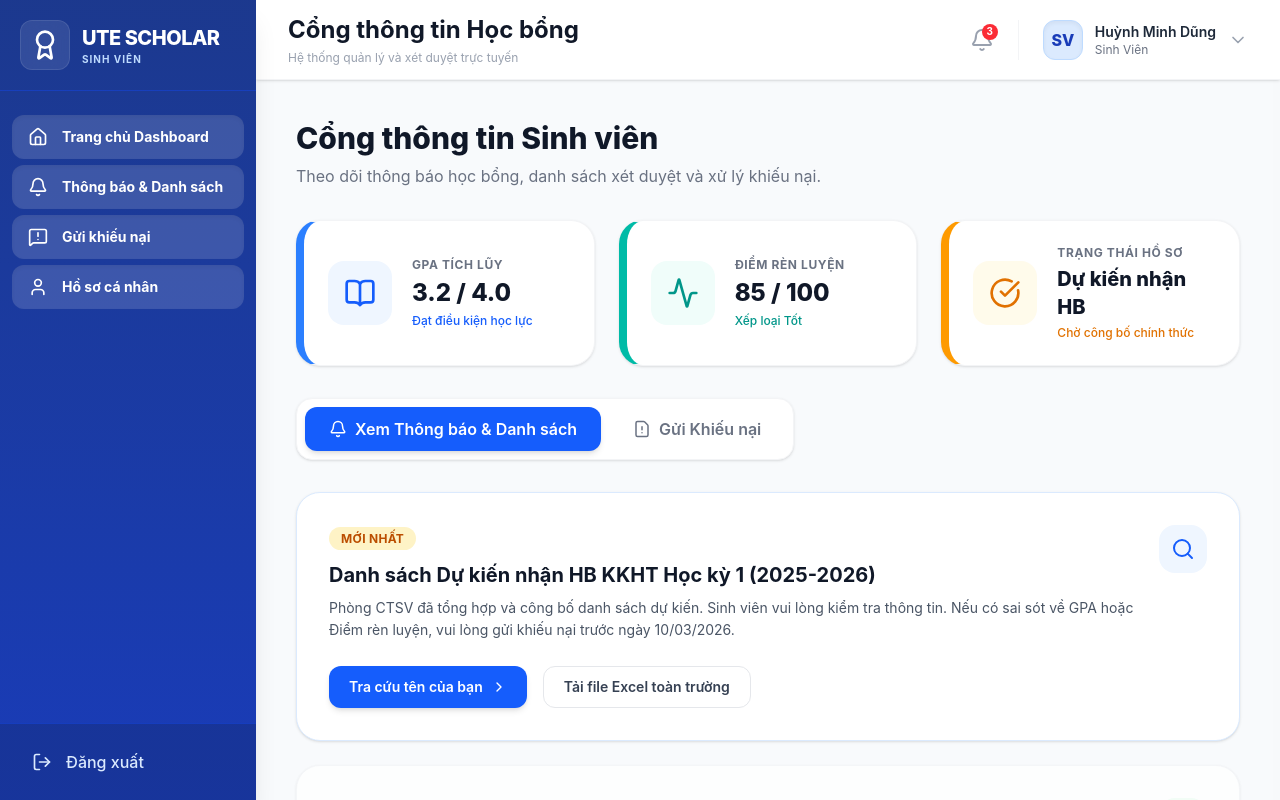
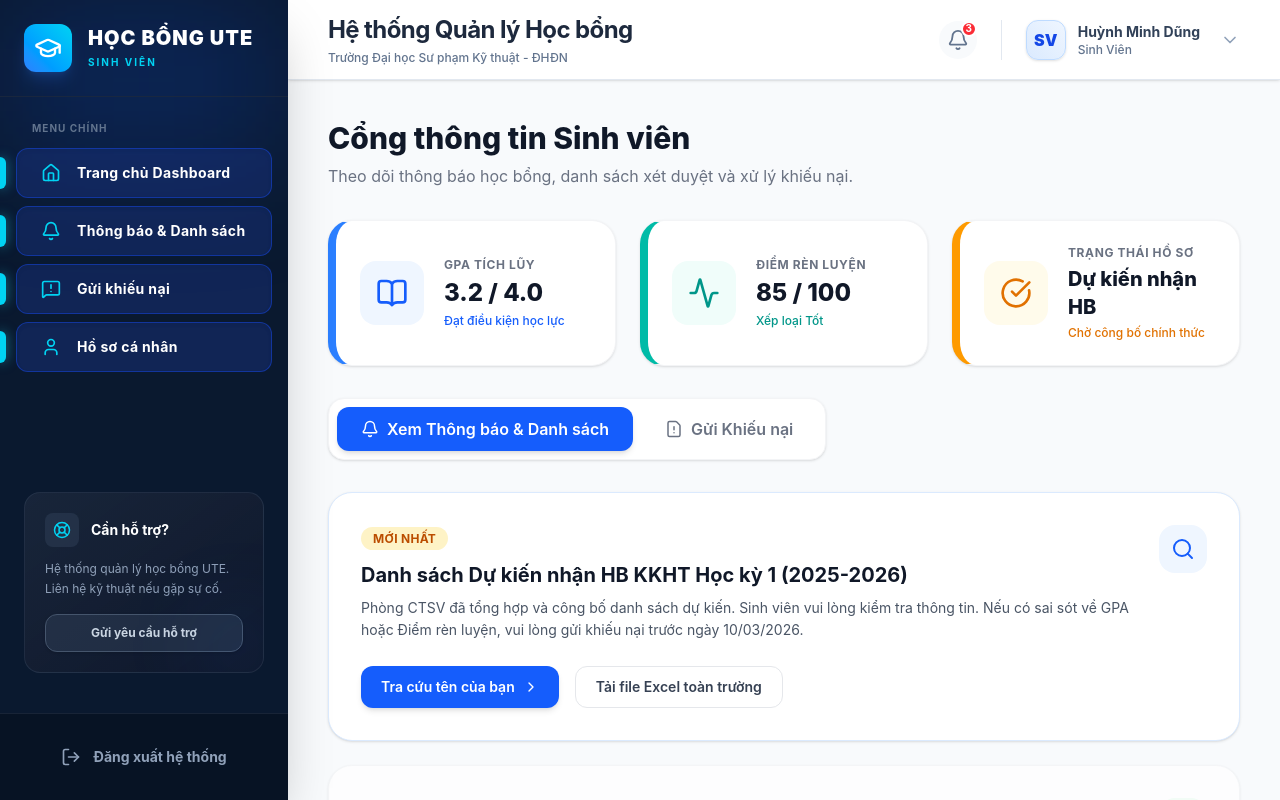
Before and after one commit to MinhDungg/225_DAPM_Nhom12, a React (Vite) app in the folder FE/: page /login in a window 1280 px wide. Both pictures are taken after typing "Sample", "Sample123" into the empty fields and a click on the button "Đăng nhập hệ thống". Built offline with nearby package versions, Linux system fonts and the light colour scheme.

Commit message:
chỉnh lại layout

```diff
--- a/FE/src/components/layout/Layout.jsx
+++ b/FE/src/components/layout/Layout.jsx
@@ -1,9 +1,10 @@
 import React from 'react';
 import { Link, Outlet, useNavigate, useLocation } from 'react-router-dom';
 import {
-    Home, FileText, Bell, User, LogOut, Award, ChevronDown,
+    Home, FileText, Bell, User, LogOut, ChevronDown,
     Database, Users, ShieldCheck, Landmark, FileCheck,
-    ClipboardList, CheckSquare, MessageSquareWarning
+    ClipboardList, CheckSquare, MessageSquareWarning,
+    GraduationCap, LifeBuoy
 } from 'lucide-react';
 
 const Layout = ({ role }) => {
@@ -20,7 +21,6 @@ const Layout = ({ role }) => {
     else if (location.pathname.includes('/tai-chinh')) activeRole = 'KHTC';
     else if (location.pathname.includes('/hieu-truong')) activeRole = 'HieuTruong';
 
-    // 1. TỪ ĐIỂN ĐỔI TÊN VAI TRÒ
     const roleDisplayNames = {
         'SinhVien': 'Sinh Viên',
         'CTSV': 'Phòng CTSV',
@@ -31,7 +31,6 @@ const Layout = ({ role }) => {
         'HieuTruong': 'Ban Giám Hiệu'
     };
 
-    // 2. CẤU HÌNH MENU RIÊNG CHO TỪNG TÁC NHÂN
     const menuConfig = {
         'SinhVien': [
             { path: '/sinh-vien', icon: Home, label: 'Trang chủ Dashboard' },
@@ -69,7 +68,6 @@ const Layout = ({ role }) => {
         ]
     };
 
-    // ĐÃ SỬA: Lấy danh sách menu theo activeRole
     const currentMenus = menuConfig[activeRole] || [];
 
     const handleLogout = () => {
@@ -78,86 +76,115 @@ const Layout = ({ role }) => {
 
     return (
         <div className="flex h-screen bg-slate-50 font-sans">
-            <aside className="w-64 bg-gradient-to-b from-blue-900 to-blue-800 text-white flex flex-col shadow-xl z-20">
-                <div className="p-5 border-b border-blue-700/50 flex items-center gap-3">
-                    <div className="bg-white/10 p-2 rounded-xl backdrop-blur-sm border border-white/10">
-                        <Award className="text-white w-8 h-8" />
+            {/* Tối ưu hóa Sidebar: Đổi màu nền sang Midnight Blue mượt mà hơn */}
+            <aside className="w-72 bg-[#0A192F] text-white flex flex-col shadow-2xl z-20 relative overflow-hidden">
+                {/* Hiệu ứng ánh sáng nền mờ */}
+                <div className="absolute top-0 left-0 w-full h-40 bg-blue-600/20 blur-3xl pointer-events-none"></div>
+
+                {/* Logo Area */}
+                <div className="p-6 border-b border-slate-800/80 flex items-center gap-4 relative z-10">
+                    <div className="bg-gradient-to-tr from-blue-500 to-cyan-400 p-2.5 rounded-xl shadow-lg shadow-blue-500/20">
+                        <GraduationCap className="text-white w-7 h-7" />
                     </div>
-                    <div>
-                        <h1 className="font-extrabold text-xl tracking-tight">UTE SCHOLAR</h1>
-                        {/* ĐÃ SỬA: Hiển thị tên Role cực xịn theo activeRole */}
-                        <p className="text-[10px] text-blue-200 uppercase tracking-widest font-bold">
+                    <div className="flex flex-col">
+                        <h1 className="font-black text-xl tracking-wider text-white leading-tight">HỌC BỔNG UTE</h1>
+                        <p className="text-[10px] text-cyan-400 uppercase tracking-[0.2em] font-bold mt-1">
                             {roleDisplayNames[activeRole] || activeRole}
                         </p>
                     </div>
                 </div>
 
-                <nav className="flex-1 py-6 overflow-y-auto custom-scrollbar">
-                    <ul className="space-y-1.5 px-3">
+                {/* Navigation Menus */}
+                <nav className="flex-1 py-6 overflow-y-auto custom-scrollbar relative z-10 flex flex-col">
+                    <p className="px-8 text-[10px] font-bold text-slate-500 uppercase tracking-widest mb-3">Menu Chính</p>
+                    <ul className="space-y-2">
                         {currentMenus.map((menu, index) => {
                             const Icon = menu.icon;
-                            // ĐÃ SỬA: Thêm logic kiểm tra xem Menu nào đang được chọn để làm sáng lên
                             const isActive = location.pathname.includes(menu.path);
 
                             return (
-                                <li key={index}>
+                                <li key={index} className="relative">
+                                    {/* Dấu gạch dọc phát sáng khi Active */}
+                                    {isActive && (
+                                        <div className="absolute left-0 top-1/2 -translate-y-1/2 w-1.5 h-8 bg-cyan-400 rounded-r-full shadow-[0_0_12px_rgba(34,211,238,0.6)]"></div>
+                                    )}
                                     <Link
                                         to={menu.path}
-                                        className={`flex items-center gap-3.5 px-4 py-3 rounded-xl transition-all duration-300 group ${isActive ? 'bg-white/15 text-white shadow-inner font-bold' : 'text-blue-100 hover:bg-white/10 hover:text-white font-medium'}`}
+                                        className={`flex items-center gap-4 px-6 py-3.5 mx-4 rounded-xl transition-all duration-300 group ${isActive
+                                                ? 'bg-blue-900/40 text-white font-bold border border-blue-700/50 shadow-inner'
+                                                : 'text-slate-400 hover:bg-slate-800/50 hover:text-white font-medium'
+                                            }`}
                                     >
-                                        <Icon size={20} className={`transition-transform ${isActive ? '' : 'group-hover:scale-110'}`} />
-                                        <span className="text-sm">{menu.label}</span>
+                                        <Icon size={20} className={`transition-transform duration-300 ${isActive ? 'text-cyan-400' : 'group-hover:scale-110 group-hover:text-cyan-300'}`} />
+                                        <span className="text-sm tracking-wide">{menu.label}</span>
                                     </Link>
                                 </li>
                             );
                         })}
                     </ul>
+
+                    {/* Thẻ Support lấp khoảng trống phía dưới (Rất tinh tế) */}
+                    <div className="mx-6 mt-auto mb-4 bg-gradient-to-br from-slate-800/80 to-slate-900 border border-slate-700/50 p-5 rounded-2xl relative overflow-hidden group">
+                        <div className="absolute -right-4 -bottom-4 w-20 h-20 bg-blue-500/10 rounded-full blur-2xl group-hover:bg-cyan-400/20 transition-all duration-500"></div>
+                        <div className="flex items-center gap-3 mb-3">
+                            <div className="bg-slate-700/50 p-2 rounded-lg">
+                                <LifeBuoy size={18} className="text-cyan-400" />
+                            </div>
+                            <p className="font-bold text-sm text-white">Cần hỗ trợ?</p>
+                        </div>
+                        <p className="text-xs text-slate-400 leading-relaxed mb-4">
+                            Hệ thống quản lý học bổng UTE. Liên hệ kỹ thuật nếu gặp sự cố.
+                        </p>
+                        <button className="w-full py-2.5 bg-slate-700/50 hover:bg-cyan-500 hover:text-white border border-slate-600 hover:border-cyan-400 rounded-xl text-xs font-bold text-slate-300 transition-all shadow-sm">
+                            Gửi yêu cầu hỗ trợ
+                        </button>
+                    </div>
                 </nav>
 
-                <div className="p-4 border-t border-blue-700/50 bg-blue-950/30">
+                {/* Nút Đăng xuất */}
+                <div className="p-5 border-t border-slate-800/80 bg-[#071324] relative z-10">
                     <button
                         onClick={handleLogout}
-                        className="flex items-center gap-3.5 px-4 py-2.5 w-full rounded-lg text-blue-100 hover:bg-red-500 hover:text-white transition-all duration-300 group"
+                        className="flex items-center justify-center gap-3 px-4 py-3 w-full rounded-xl text-slate-400 hover:bg-red-500/10 hover:text-red-500 hover:border-red-500/30 border border-transparent transition-all duration-300 group"
                     >
                         <LogOut size={20} className="group-hover:-translate-x-1 transition-transform" />
-                        <span className="font-medium">Đăng xuất</span>
+                        <span className="font-bold text-sm">Đăng xuất hệ thống</span>
                     </button>
                 </div>
             </aside>
 
             {/* Main Content */}
             <div className="flex-1 flex flex-col overflow-hidden">
-                <header className="h-20 bg-white border-b border-gray-100 flex items-center justify-between px-8 shadow-sm relative z-10">
+                <header className="h-20 bg-white border-b border-slate-200 flex items-center justify-between px-10 shadow-sm relative z-10">
                     <div className="flex flex-col">
-                        <h2 className="text-2xl font-bold text-gray-900">Cổng thông tin Học bổng</h2>
-                        <p className="text-xs text-gray-400 mt-1">Hệ thống quản lý và xét duyệt trực tuyến</p>
+                        <h2 className="text-2xl font-bold text-slate-800 tracking-tight">Hệ thống Quản lý Học bổng</h2>
+                        <p className="text-xs text-slate-500 mt-1 font-medium">Trường Đại học Sư phạm Kỹ thuật - ĐHĐN</p>
                     </div>
 
                     <div className="flex items-center gap-6">
-                        <div className="relative">
-                            <Bell className="text-gray-400 cursor-pointer hover:text-blue-600 transition-colors" size={24} />
-                            <span className="absolute -top-1 -right-1 bg-red-500 text-white text-[10px] w-4 h-4 rounded-full flex items-center justify-center font-bold">3</span>
+                        <div className="relative group cursor-pointer">
+                            <div className="p-2 bg-slate-50 rounded-full group-hover:bg-blue-50 transition-colors">
+                                <Bell className="text-slate-500 group-hover:text-blue-600 transition-colors" size={22} />
+                            </div>
+                            <span className="absolute top-0 right-0 bg-red-500 text-white text-[10px] w-4 h-4 rounded-full flex items-center justify-center font-bold border-2 border-white">3</span>
                         </div>
 
-                        <div className="flex items-center gap-3 border-l pl-6 border-gray-100 cursor-pointer group">
-                            {/* ĐÃ SỬA: Icon Avatar cập nhật theo activeRole */}
-                            <div className="w-10 h-10 rounded-xl bg-blue-100 border border-blue-200 flex items-center justify-center text-blue-800 font-extrabold shadow-inner">
+                        <div className="flex items-center gap-3 border-l pl-6 border-slate-200 cursor-pointer group">
+                            <div className="w-10 h-10 rounded-xl bg-gradient-to-tr from-blue-100 to-blue-50 border border-blue-200 flex items-center justify-center text-blue-700 font-black shadow-sm group-hover:shadow-md transition-all">
                                 {activeRole === 'SinhVien' ? 'SV' : 'CB'}
                             </div>
                             <div className="flex flex-col">
-                                {/* ĐÃ SỬA: Tên người dùng góc phải cập nhật theo activeRole */}
-                                <span className="text-sm font-semibold text-gray-800 group-hover:text-blue-700 transition-colors">
+                                <span className="text-sm font-bold text-slate-700 group-hover:text-blue-700 transition-colors">
                                     {activeRole === 'SinhVien' ? 'Huỳnh Minh Dũng' : 'Cán bộ Hệ thống'}
                                 </span>
-                                {/* ĐÃ SỬA: Chức vụ góc phải cập nhật theo activeRole */}
-                                <span className="text-xs text-gray-500">{roleDisplayNames[activeRole]}</span>
+                                <span className="text-xs text-slate-500 font-medium">{roleDisplayNames[activeRole]}</span>
                             </div>
-                            <ChevronDown className="text-gray-400 w-5 h-5 group-hover:text-blue-600 transition-colors" />
+                            <ChevronDown className="text-slate-400 w-5 h-5 group-hover:text-blue-600 transition-colors ml-2" />
                         </div>
                     </div>
                 </header>
 
-                <main className="flex-1 overflow-y-auto p-10 bg-slate-50/50">
+                <main className="flex-1 overflow-y-auto p-10 bg-[#F8FAFC]">
                     <div className="max-w-7xl mx-auto">
                         <Outlet />
                     </div>
```
